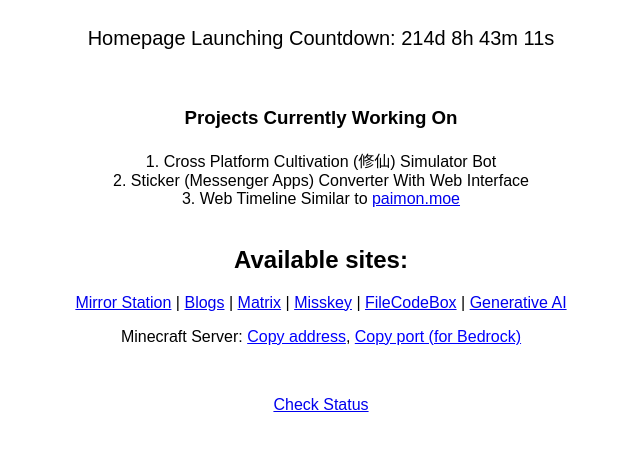
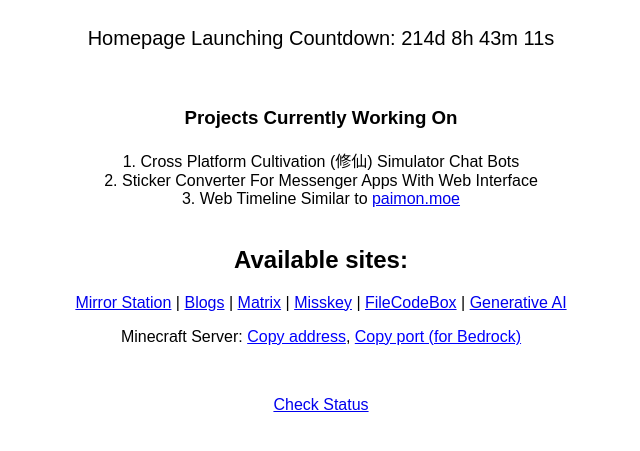
Before and after one commit to Columbina-Dev/Columbina-Dev.github.io, a plain HTML site: page index.html in a window 1280 px wide. Shown: the part 129-580 px from the top of the page, without its empty margins (319-959 px from the left). Drawn offline with Linux system fonts and the light colour scheme.

Commit message:
Update index.html

```diff
--- a/index.html
+++ b/index.html
@@ -9,7 +9,7 @@
     #countdown { font-size: 20px; margin-top: 30px; }
     .copy-link { cursor: pointer; text-decoration: underline; color: blue; }
     ol { display: inline-block; padding-left: 0; margin: 0 auto; }
-	li { text-align: center; list-style-position: inside; }
+    li { text-align: center; list-style-position: inside; }
   </style>
 </head>
 <body>
@@ -19,8 +19,8 @@
   <br>
   <h3>Projects Currently Working On</h2>
   <ol>
-  <li>Cross Platform Cultivation (修仙) Simulator Bot</li>
-  <li>Sticker (Messenger Apps) Converter With Web Interface</li>
+  <li>Cross Platform Cultivation (修仙) Simulator Chat Bots</li>
+  <li>Sticker Converter For Messenger Apps With Web Interface</li>
   <li>Web Timeline Similar to <a href="https://paimon.moe/timeline" target="_blank">paimon.moe</a></li>
   </ol>
   <br><br>
```
